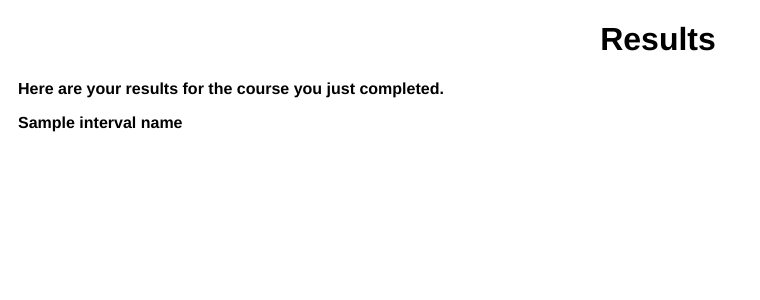
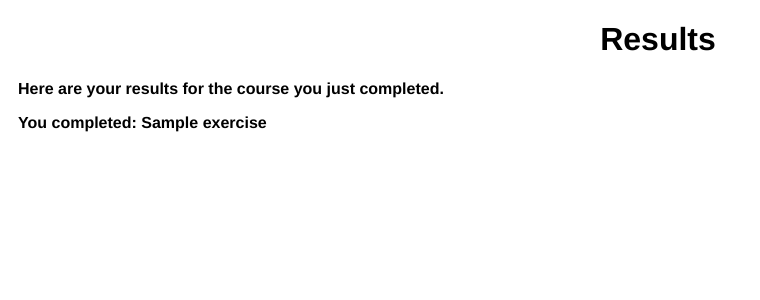
Before and after one commit to palmerev/intra-musical-project, a Django app: template intra_musical_project/ear_training_app/templates/ear_training_app/results.html in a window 1280 px wide. Shown: the top 300 px of the page, without its empty margins (0-760 px from the left). Run offline with Django 3.2, Linux system fonts and the light colour scheme; the template is opened without the code that fills it: most values are stand-ins (such as "Sample title", 1, 10 or a date in 2020).

Commit message:
fix typo in views.py, update template to use exercises

```diff
--- a/intra_musical_project/ear_training_app/templates/ear_training_app/results.html
+++ b/intra_musical_project/ear_training_app/templates/ear_training_app/results.html
@@ -9,9 +9,9 @@
   <body>
     <h1>Results</h1>
     <p>Here are your results for the course you just completed.</p>
-    {% for i in interval_names %}
+    {% for exercise in exercises %}
     <p>
-      {{ i }}
+      You completed: {{ exercise.name }}
     </p>
     {% endfor %}
   </body>
--- a/intra_musical_project/ear_training_app/views.py
+++ b/intra_musical_project/ear_training_app/views.py
@@ -180,7 +180,7 @@ def interval_selection(request):
 def results(request, username):
     interval_names = [i[0] for i in IntervalType.INTERVAL_TYPES]
     # get all exercises for student
-    exercises = StudentExercises.objects.filter(
+    exercises = StudentExercise.objects.filter(
         student=request.user.student
     )
     context = {"interval_names": interval_names, "exercises": exercises}
```
